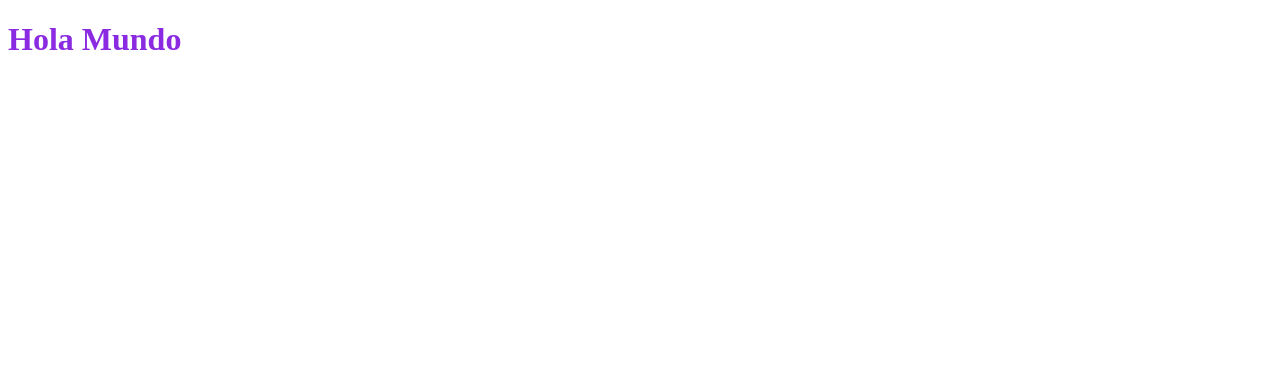
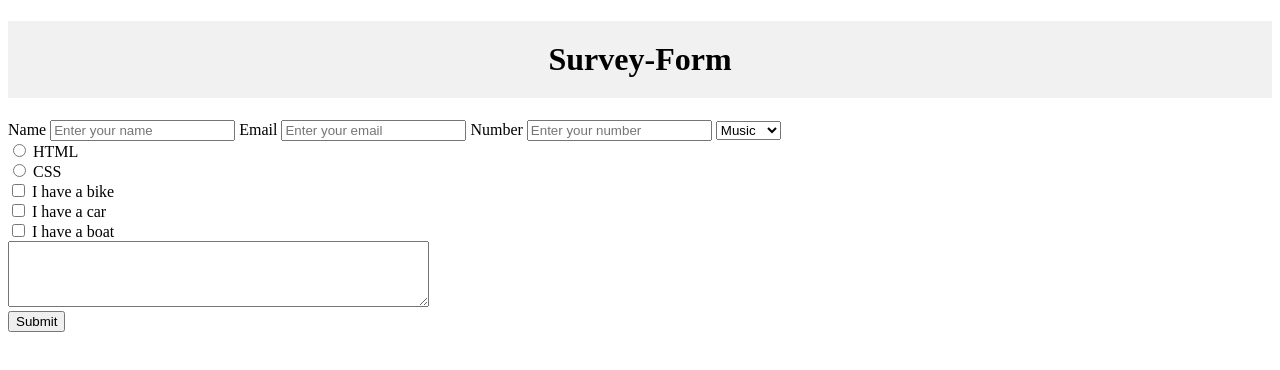
Before and after one commit to d4nQw3rty/Review-one-of-your-past-projects, a website: page index.html in a window 1280 px wide. Drawn offline with Linux system fonts and the light colour scheme.

Commit message:
add project done in trials version
*add index and css done in trials  project.

```diff
--- a/index.html
+++ b/index.html
@@ -1,13 +1,47 @@
 <!DOCTYPE html>
 <html lang="en">
 <head>
+    <link rel="stylesheet" href="style.css">
     <meta charset="UTF-8">
     <meta http-equiv="X-UA-Compatible" content="IE=edge">
     <meta name="viewport" content="width=device-width, initial-scale=1.0">
-    <link rel="stylesheet" href="style.css">
     <title>Document</title>
 </head>
 <body>
-    <h1>Hola Mundo</h1>
+    <h1 id="title">Survey-Form</h1>
+    <p id="description"></p>
+    <form id="survey-form">
+        <label for="name" id="name-label" >Name</label>
+        <input id= "name" type="text" placeholder="Enter your name">
+        <label for="email" id="email-label">Email</label>
+        <input id="email" pattern="/^[a-zA-Z0-9.!#$%&’*+/=?^_`{|}~-]+@[a-zA-Z0-9-]+(?:\.[a-zA-Z0-9-]+)*$/" placeholder="Enter your email">
+        <label for="number" id="number-lable" >Number</label>
+        <input id="number" inputmode="numeric" min="14" max="99" placeholder="Enter your number">
+        <select id="dropdown">
+            <option value="Cars">Cars</option>
+            <option value="Sports">Sports</option>
+            <option value="Movies">Movies</option>
+            <option value="Music" selected>Music</option>
+        </select>
+        <div>
+            <input type="radio" name="fav_language" value="HTML">
+            <label for="html">HTML</label><br>
+            <input type="radio" name="fav_language" value="CSS">
+            <label for="css">CSS</label><br>
+        </div>
+        <div>
+            <input type="checkbox" id="vehicle1" name="vehicle1" value="Bike">
+            <label for="vehicle1"> I have a bike</label><br>
+            <input type="checkbox" id="vehicle2" name="vehicle2" value="Car">
+            <label for="vehicle2"> I have a car</label><br>
+            <input type="checkbox" id="vehicle3" name="vehicle3" value="Boat">
+            <label for="vehicle3"> I have a boat</label><br>
+        </div>
+        <div>
+            <textarea id="txtid" name="txtname" rows="4" cols="50" maxlength="200">
+            </textarea>
+        </div>
+        <input type="submit" value="Submit" id="submit">
+    </form>
 </body>
 </html>
--- a/style.css
+++ b/style.css
@@ -1,3 +1,6 @@
-h1 {
-  color: blueviolet;
+#title {
+  overflow: hidden;
+  background-color: #f1f1f1;
+  padding: 20px 10px;
+  text-align: center;
 }
```
